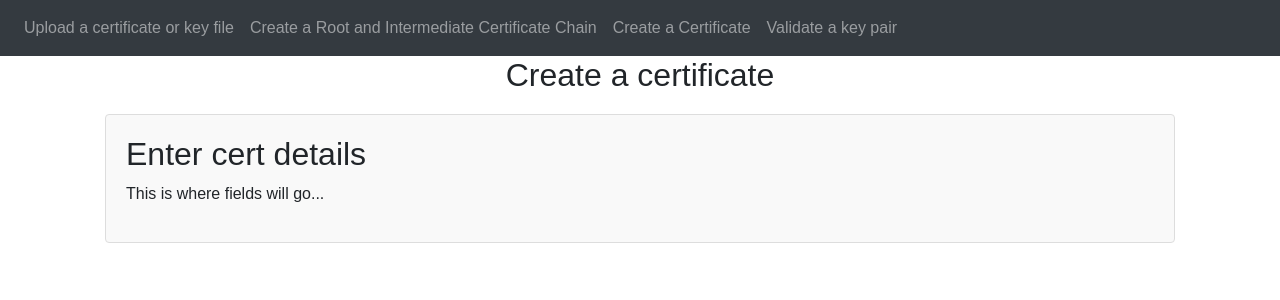
After one commit to BobBlank12/certlint, a Flask app: page /createcert in a window 1280 px wide. The commit adds this page. Shown: the top 300 px of the page. Run offline with Flask 3, Linux system fonts and the light colour scheme; some libraries are stand-ins or nearby versions.

Commit message:
added placeholder pages for future features

```diff
--- a/website/templates/base.html
+++ b/website/templates/base.html
@@ -30,6 +30,9 @@
       <div class="collapse navbar-collapse" id="navbar">
         <div class="navbar-nav">
           <a class="nav-item nav-link" id="home" href="/">Upload a certificate or key file</a>
+          <a class="nav-item nav-link" id="createcachain" href="/createcachain">Create a Root and Intermediate Certificate Chain</a>
+          <a class="nav-item nav-link" id="createcert" href="/createcert">Create a Certificate</a>
+          <a class="nav-item nav-link" id="validatekeypair" href="/validatekeypair">Validate a key pair</a>
         </div>
       </div>
     </nav>
--- /dev/null
+++ b/website/templates/createcert.html
@@ -0,0 +1,36 @@
+{% extends "base.html" %} {% block title %}Home{% endblock %} {% block content
+%}
+<h2 align="center">Create a certificate</h1>
+<head>
+  <meta charset="UTF-8">
+  <meta name="viewport" content="width=device-width, initial-scale=1.0">
+  <style>
+    /* Add some basic styling */
+    body {
+      font-family: Arial, sans-serif;
+      margin: 0;
+      padding: 0;
+    }
+
+    header {
+      background-color: #f2f2f2;
+      padding: 20px;
+      text-align: center;
+    }
+
+    section {
+      padding: 20px;
+      margin: 20px;
+      background-color: #f9f9f9;
+      border: 1px solid #ddd;
+      border-radius: 4px;
+    }
+  </style>
+</head>
+<body>
+  <section>
+    <h2>Enter cert details</h2>
+    <p>This is where fields will go...</p>
+  </section>
+</body>
+{% endblock %}
--- a/website/views.py
+++ b/website/views.py
@@ -21,6 +21,18 @@ def home():
     else:
         print(f"mysessionid already exists:{session['mysessionid']}")
     return render_template("index.html")
+
+@views.route('/createcachain', methods=['GET','POST'])
+def createcachain():
+    return render_template("createcachain.html")
+
+@views.route('/createcert', methods=['GET','POST'])
+def createcert():
+    return render_template("createcert.html")
+
+@views.route('/validatekeypair', methods=['GET','POST'])
+def validatekeypair():
+    return render_template("validatekeypair.html")
 
 # Link to download "converted-to-pem file"
 @views.route("/"+getuploadfolder()+"<filename>-converted-to.pem", methods=['GET', 'POST'])
```
Also changed, not shown: website/templates/createcachain.html (added, +36 -0 lines), website/templates/validatekeypair.html (added, +36 -0 lines).
